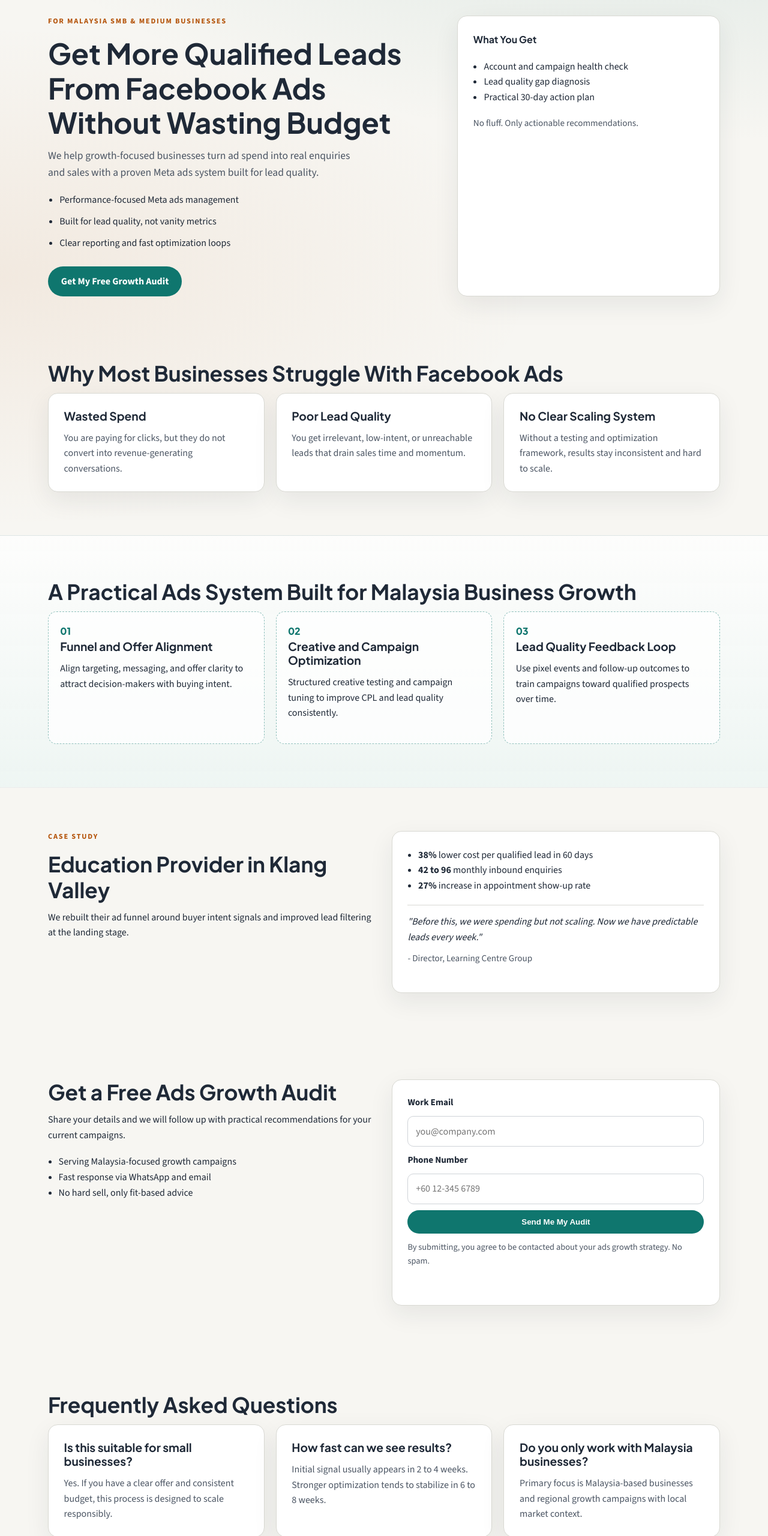
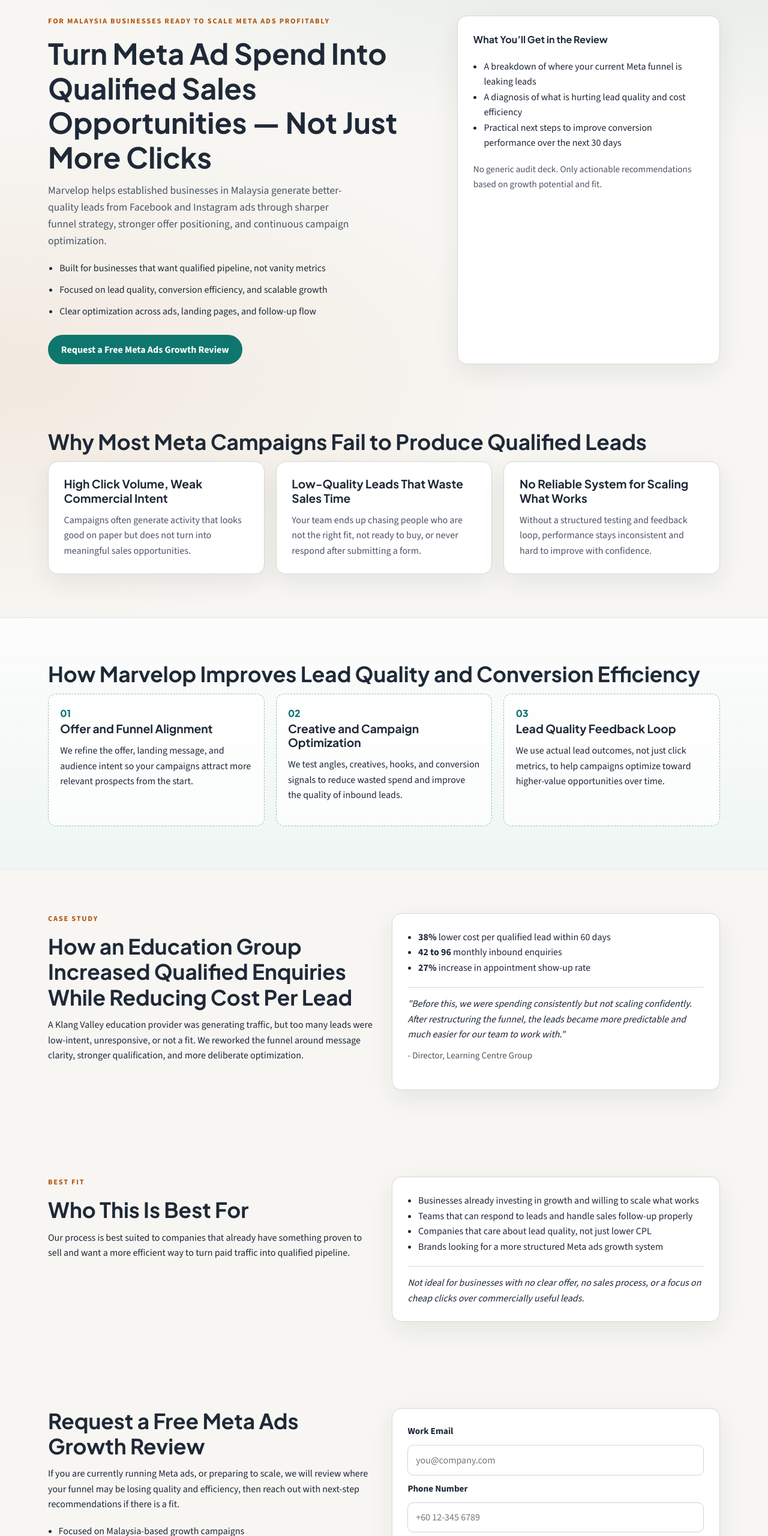
Before and after one commit to amrixahmad/marvelop, a plain HTML site: page index.html in a window 1280 px wide. Shown: the part 140-2700 px from the top of the page at 60% size. Drawn offline with nearby package versions, Linux system fonts and the light colour scheme.

Commit message:
applied cro concepts to lander

```diff
--- a/index.html
+++ b/index.html
@@ -3,15 +3,15 @@
   <head>
     <meta charset="UTF-8" />
     <meta name="viewport" content="width=device-width, initial-scale=1.0" />
-    <title>Marvelop | Qualified Facebook Leads for Malaysia SMBs</title>
+    <title>Marvelop | Meta Ads Growth for Malaysia Businesses</title>
     <meta
       name="description"
-      content="Get more qualified leads from Facebook ads in Malaysia. We help SMBs and medium-sized businesses reduce wasted spend and scale profitable campaigns."
+      content="Marvelop helps established Malaysia businesses turn Meta ad spend into qualified sales opportunities through sharper funnel strategy, lead quality optimization, and scalable growth systems."
     />
-    <meta property="og:title" content="Marvelop | Qualified Facebook Leads for Malaysia SMBs" />
+    <meta property="og:title" content="Marvelop | Meta Ads Growth for Malaysia Businesses" />
     <meta
       property="og:description"
-      content="Stop wasting budget on random clicks. Get a practical Facebook ads growth system built for Malaysia businesses."
+      content="Turn Meta ad spend into qualified sales opportunities with sharper funnel strategy, stronger lead quality, and a scalable optimization process."
     />
     <meta property="og:type" content="website" />
     <meta property="og:url" content="https://example.com" />
@@ -63,7 +63,7 @@
         <div class="brand" aria-label="Marvelop">
           <img class="brand-logo" src="marvelop logo 360x80.png" alt="Marvelop" />
         </div>
-        <a class="btn btn-outline" href="#lead-form">Get Free Growth Audit</a>
+        <a class="btn btn-outline" href="#lead-form">Request Free Review</a>
       </div>
     </header>
 
@@ -71,45 +71,45 @@
       <section class="hero reveal">
         <div class="container hero-grid">
           <div class="hero-copy">
-            <p class="eyebrow">For Malaysia SMB & Medium Businesses</p>
-            <h1>Get More Qualified Leads From Facebook Ads Without Wasting Budget</h1>
+            <p class="eyebrow">For Malaysia Businesses Ready to Scale Meta Ads Profitably</p>
+            <h1>Turn Meta Ad Spend Into Qualified Sales Opportunities — Not Just More Clicks</h1>
             <p class="lead">
-              We help growth-focused businesses turn ad spend into real enquiries and sales with a proven Meta ads system built for lead quality.
+              Marvelop helps established businesses in Malaysia generate better-quality leads from Facebook and Instagram ads through sharper funnel strategy, stronger offer positioning, and continuous campaign optimization.
             </p>
             <ul class="hero-points">
-              <li>Performance-focused Meta ads management</li>
-              <li>Built for lead quality, not vanity metrics</li>
-              <li>Clear reporting and fast optimization loops</li>
+              <li>Built for businesses that want qualified pipeline, not vanity metrics</li>
+              <li>Focused on lead quality, conversion efficiency, and scalable growth</li>
+              <li>Clear optimization across ads, landing pages, and follow-up flow</li>
             </ul>
-            <a class="btn btn-primary" href="#lead-form">Get My Free Growth Audit</a>
+            <a class="btn btn-primary" href="#lead-form">Request a Free Meta Ads Growth Review</a>
           </div>
           <aside class="hero-card">
-            <p class="hero-card-title">What You Get</p>
+            <p class="hero-card-title">What You’ll Get in the Review</p>
             <ul>
-              <li>Account and campaign health check</li>
-              <li>Lead quality gap diagnosis</li>
-              <li>Practical 30-day action plan</li>
+              <li>A breakdown of where your current Meta funnel is leaking leads</li>
+              <li>A diagnosis of what is hurting lead quality and cost efficiency</li>
+              <li>Practical next steps to improve conversion performance over the next 30 days</li>
             </ul>
-            <p class="hero-card-footnote">No fluff. Only actionable recommendations.</p>
+            <p class="hero-card-footnote">No generic audit deck. Only actionable recommendations based on growth potential and fit.</p>
           </aside>
         </div>
       </section>
 
       <section class="section reveal" id="pain-points">
         <div class="container">
-          <h2>Why Most Businesses Struggle With Facebook Ads</h2>
+          <h2>Why Most Meta Campaigns Fail to Produce Qualified Leads</h2>
           <div class="cards three-up">
             <article class="card">
-              <h3>Wasted Spend</h3>
-              <p>You are paying for clicks, but they do not convert into revenue-generating conversations.</p>
+              <h3>High Click Volume, Weak Commercial Intent</h3>
+              <p>Campaigns often generate activity that looks good on paper but does not turn into meaningful sales opportunities.</p>
             </article>
             <article class="card">
-              <h3>Poor Lead Quality</h3>
-              <p>You get irrelevant, low-intent, or unreachable leads that drain sales time and momentum.</p>
+              <h3>Low-Quality Leads That Waste Sales Time</h3>
+              <p>Your team ends up chasing people who are not the right fit, not ready to buy, or never respond after submitting a form.</p>
             </article>
             <article class="card">
-              <h3>No Clear Scaling System</h3>
-              <p>Without a testing and optimization framework, results stay inconsistent and hard to scale.</p>
+              <h3>No Reliable System for Scaling What Works</h3>
+              <p>Without a structured testing and feedback loop, performance stays inconsistent and hard to improve with confidence.</p>
             </article>
           </div>
         </div>
@@ -117,22 +117,22 @@
 
       <section class="section reveal tint" id="solution">
         <div class="container">
-          <h2>A Practical Ads System Built for Malaysia Business Growth</h2>
+          <h2>How Marvelop Improves Lead Quality and Conversion Efficiency</h2>
           <div class="steps">
             <article>
               <span>01</span>
-              <h3>Funnel and Offer Alignment</h3>
-              <p>Align targeting, messaging, and offer clarity to attract decision-makers with buying intent.</p>
+              <h3>Offer and Funnel Alignment</h3>
+              <p>We refine the offer, landing message, and audience intent so your campaigns attract more relevant prospects from the start.</p>
             </article>
             <article>
               <span>02</span>
               <h3>Creative and Campaign Optimization</h3>
-              <p>Structured creative testing and campaign tuning to improve CPL and lead quality consistently.</p>
+              <p>We test angles, creatives, hooks, and conversion signals to reduce wasted spend and improve the quality of inbound leads.</p>
             </article>
             <article>
               <span>03</span>
               <h3>Lead Quality Feedback Loop</h3>
-              <p>Use pixel events and follow-up outcomes to train campaigns toward qualified prospects over time.</p>
+              <p>We use actual lead outcomes, not just click metrics, to help campaigns optimize toward higher-value opportunities over time.</p>
             </article>
           </div>
         </div>
@@ -142,21 +142,44 @@
         <div class="container case-grid">
           <div>
             <p class="eyebrow">Case Study</p>
-            <h2>Education Provider in Klang Valley</h2>
+            <h2>How an Education Group Increased Qualified Enquiries While Reducing Cost Per Lead</h2>
             <p>
-              We rebuilt their ad funnel around buyer intent signals and improved lead filtering at the landing stage.
+              A Klang Valley education provider was generating traffic, but too many leads were low-intent, unresponsive, or not a fit. We reworked the funnel around message clarity, stronger qualification, and more deliberate optimization.
             </p>
           </div>
           <div class="stats-card">
             <ul>
-              <li><strong>38%</strong> lower cost per qualified lead in 60 days</li>
+              <li><strong>38%</strong> lower cost per qualified lead within 60 days</li>
               <li><strong>42 to 96</strong> monthly inbound enquiries</li>
               <li><strong>27%</strong> increase in appointment show-up rate</li>
             </ul>
             <blockquote>
-              "Before this, we were spending but not scaling. Now we have predictable leads every week."
+              "Before this, we were spending consistently but not scaling confidently. After restructuring the funnel, the leads became more predictable and much easier for our team to work with."
             </blockquote>
             <p class="quote-source">- Director, Learning Centre Group</p>
+          </div>
+        </div>
+      </section>
+
+      <section class="section reveal" id="fit">
+        <div class="container case-grid">
+          <div>
+            <p class="eyebrow">Best Fit</p>
+            <h2>Who This Is Best For</h2>
+            <p>
+              Our process is best suited to companies that already have something proven to sell and want a more efficient way to turn paid traffic into qualified pipeline.
+            </p>
+          </div>
+          <div class="stats-card">
+            <ul>
+              <li>Businesses already investing in growth and willing to scale what works</li>
+              <li>Teams that can respond to leads and handle sales follow-up properly</li>
+              <li>Companies that care about lead quality, not just lower CPL</li>
+              <li>Brands looking for a more structured Meta ads growth system</li>
+            </ul>
+            <blockquote>
+              Not ideal for businesses with no clear offer, no sales process, or a focus on cheap clicks over commercially useful leads.
+            </blockquote>
           </div>
         </div>
       </section>
@@ -164,12 +187,12 @@
       <section class="section reveal" id="lead-form">
         <div class="container form-grid">
           <div>
-            <h2>Get a Free Ads Growth Audit</h2>
-            <p>Share your details and we will follow up with practical recommendations for your current campaigns.</p>
+            <h2>Request a Free Meta Ads Growth Review</h2>
+            <p>If you are currently running Meta ads, or preparing to scale, we will review where your funnel may be losing quality and efficiency, then reach out with next-step recommendations if there is a fit.</p>
             <ul class="trust-list">
-              <li>Serving Malaysia-focused growth campaigns</li>
-              <li>Fast response via WhatsApp and email</li>
-              <li>No hard sell, only fit-based advice</li>
+              <li>Focused on Malaysia-based growth campaigns</li>
+              <li>Practical recommendations, not generic agency talk</li>
+              <li>Follow-up via WhatsApp and email within 1 business day</li>
             </ul>
           </div>
 
@@ -189,8 +212,8 @@
 
             <input type="text" name="website" id="website" class="honeypot" tabindex="-1" autocomplete="off" />
 
-            <button type="submit" class="btn btn-primary">Send Me My Audit</button>
-            <p class="form-note">By submitting, you agree to be contacted about your ads growth strategy. No spam.</p>
+            <button type="submit" class="btn btn-primary">Request My Free Review</button>
+            <p class="form-note">By submitting, you agree to be contacted regarding your Meta ads growth strategy.</p>
             <p class="form-status" id="formStatus" role="status" aria-live="polite"></p>
           </form>
         </div>
@@ -201,16 +224,24 @@
           <h2>Frequently Asked Questions</h2>
           <div class="cards">
             <article class="card">
-              <h3>Is this suitable for small businesses?</h3>
-              <p>Yes. If you have a clear offer and consistent budget, this process is designed to scale responsibly.</p>
+              <h3>What type of business is the best fit?</h3>
+              <p>We work best with established businesses that already have a real offer, a functioning sales process, and the ability to handle inbound leads properly.</p>
             </article>
             <article class="card">
-              <h3>How fast can we see results?</h3>
-              <p>Initial signal usually appears in 2 to 4 weeks. Stronger optimization tends to stabilize in 6 to 8 weeks.</p>
+              <h3>Do you help with lead quality, not just lead volume?</h3>
+              <p>Yes. Our focus is not just generating more enquiries, but improving the relevance and commercial value of the leads coming in.</p>
+            </article>
+            <article class="card">
+              <h3>How soon can results improve?</h3>
+              <p>Initial performance signals can improve within the first few weeks, but meaningful optimization usually compounds over 30 to 90 days depending on funnel quality, budget, and sales feedback.</p>
             </article>
             <article class="card">
               <h3>Do you only work with Malaysia businesses?</h3>
-              <p>Primary focus is Malaysia-based businesses and regional growth campaigns with local market context.</p>
+              <p>Our positioning is built around Malaysia-based businesses and the realities of Meta traffic quality in this market.</p>
+            </article>
+            <article class="card">
+              <h3>What happens after I submit the form?</h3>
+              <p>We review your details, assess fit, and reach out with next-step recommendations. If there is a strong fit, we can discuss a deeper strategy conversation.</p>
             </article>
           </div>
         </div>
@@ -220,8 +251,8 @@
     <footer class="site-footer">
       <div class="container footer-wrap">
         <div>
-          <h2>Ready to stop wasting budget and start getting qualified leads?</h2>
-          <a class="btn btn-primary" href="#lead-form">Book Your Free Growth Audit</a>
+          <h2>Stop Paying for Traffic That Doesn’t Turn Into Real Sales Conversations</h2>
+          <a class="btn btn-primary" href="#lead-form">Request a Free Meta Ads Growth Review</a>
         </div>
         <p class="fine-print">© <span id="year"></span> Marvelop. All rights reserved.</p>
       </div>
--- a/main.js
+++ b/main.js
@@ -59,7 +59,7 @@ if (form) {
 
       if (typeof window.fbq === "function") {
         window.fbq("track", "Lead", {
-          content_name: "Free Growth Audit",
+          content_name: "Meta Ads Growth Review",
           status: "submitted"
         });
       }
```
